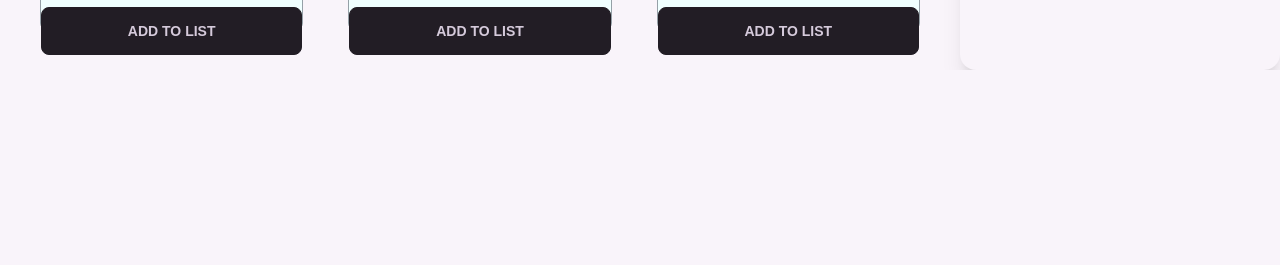
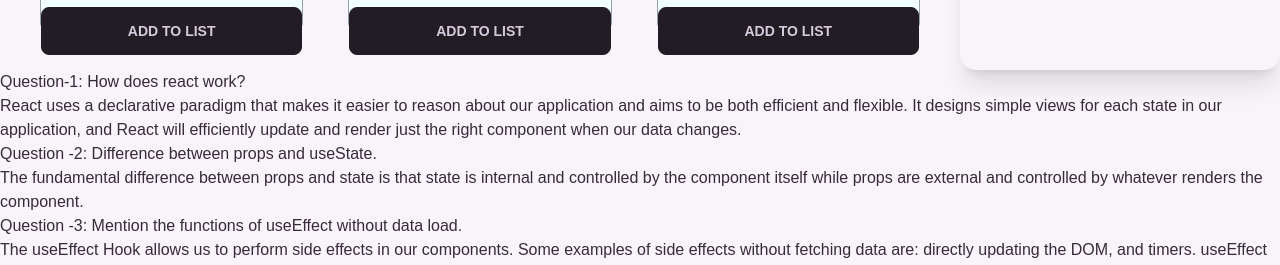
Before and after one commit to almasoud49/ultra-active-club, a React (Create React App) app: page / in a window 1280 px wide. Shown: the part 987-1252 px from the top of the page. Before the commit the page ends 1057 px from the top, so only its background shows below. Built offline with nearby package versions, Linux system fonts and the light colour scheme.

Commit message:
question added

```diff
--- a/src/App.js
+++ b/src/App.js
@@ -2,6 +2,7 @@
 import './App.css';
 import Activities from './components/Activities/Activities';
 import Header from './components/Header/Header';
+import Question from './components/Question/Question';
 
 
 function App() {
@@ -9,6 +10,7 @@ function App() {
     <div >
     <Header></Header>
     <Activities></Activities>
+    <Question>S</Question>
     </div>
   );
 }
--- /dev/null
+++ b/src/components/Question/Question.js
@@ -0,0 +1,25 @@
+import React from 'react';
+
+const Question = () => {
+    return (
+        <div>
+            <h2>Question-1: How does react work?</h2>
+
+            <p>
+            React uses a declarative paradigm that makes it easier to reason about our application and aims to be both efficient and flexible. It designs simple views for each state in our application, and React will efficiently update and render just the right component when our data changes.
+            </p>
+
+            <h2>Question -2: Difference between props and useState.</h2>
+
+            <p>The fundamental difference between props and state is that state is internal and controlled by the component itself while props are external and controlled by whatever renders the component.</p>
+
+            <h2>Question -3: Mention the functions of useEffect without data load.</h2>
+
+            <p>
+            The useEffect Hook allows us to perform side effects in our components. Some examples of side effects without fetching data are: directly updating the DOM, and timers. useEffect accepts two arguments. The second argument is optional.
+            </p>
+        </div>
+    );
+};
+
+export default Question;
```
Also changed, not shown: src/components/Question/Question.css (added).
